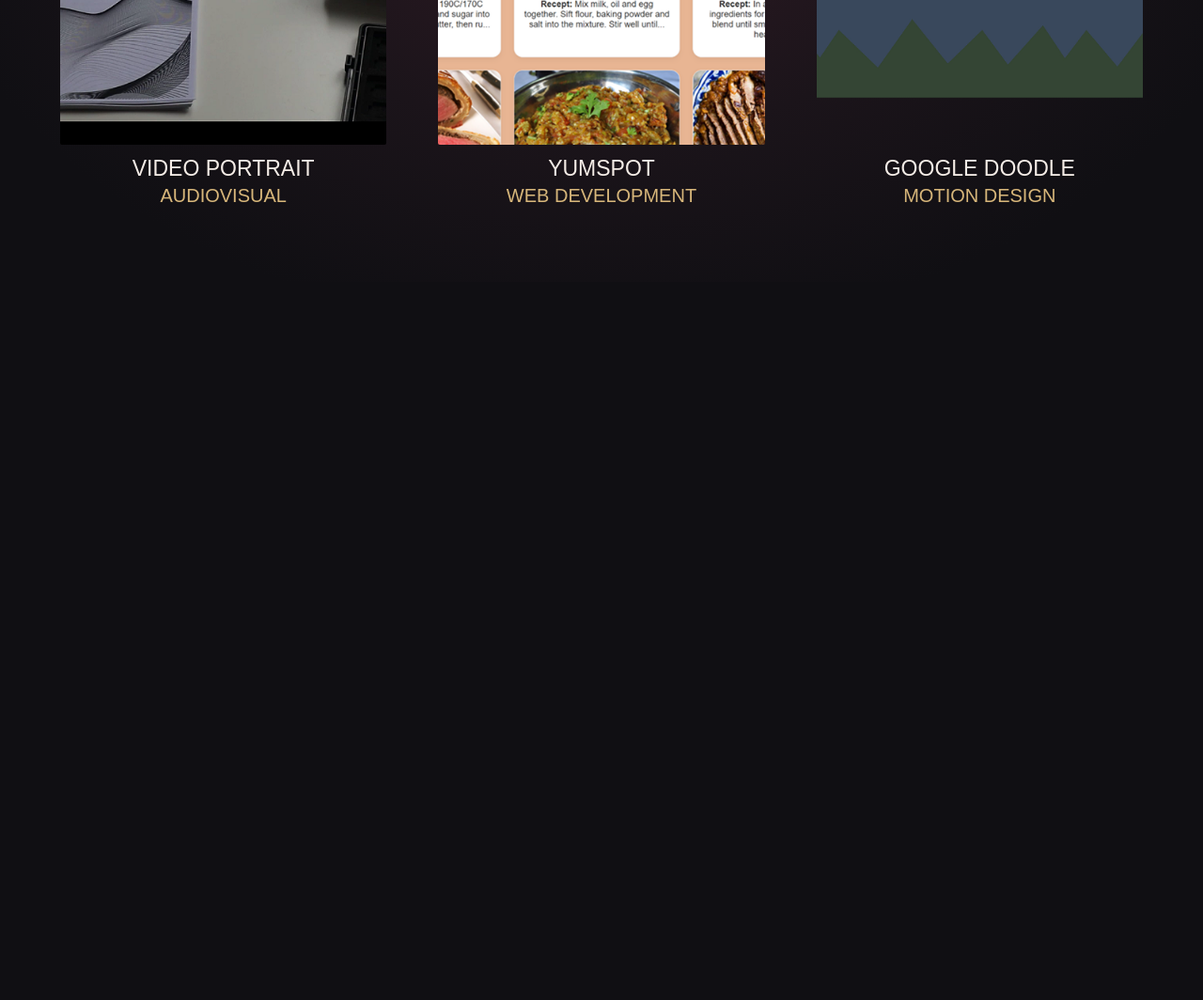
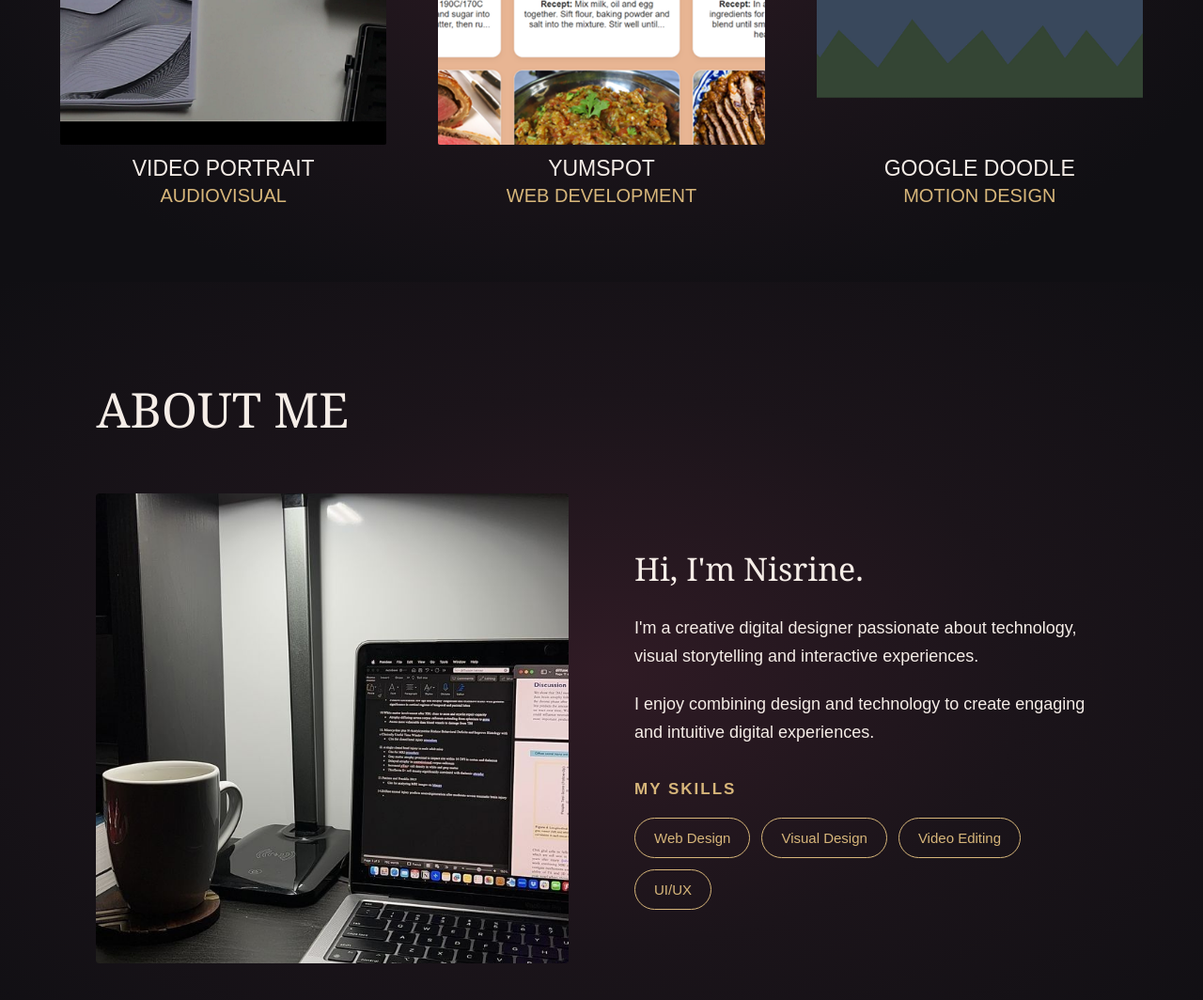
Before and after one commit to nis-sr/DigitalTooling-portfolio-nisrineassarar, a website built with Vite: page index.html in a window 1280 px wide. Shown: the part 1366-2430 px from the top of the page at 94% size. Before the commit the page ends 1666 px from the top, so only its background shows below. Built offline with nearby package versions, Linux system fonts and the light colour scheme.

Commit message:
Add and style About Me section

```diff
--- a/src/main.js
+++ b/src/main.js
@@ -3,6 +3,7 @@ import logo from './assets/logo.svg';
 import videoPortrait from './assets/video-portrait.png';
 import yumspot from './assets/yumspot.png';
 import googleDoodle from './assets/google-doodle.png';
+import aboutMe from './assets/about-me.jpg';
 
 document.querySelector('#app').innerHTML = `
   <header>
@@ -87,6 +88,48 @@ document.querySelector('#app').innerHTML = `
 
       </div>
     </section>
+
+    <!-- ===== ABOUT ME ===== -->
+
+<section id="about" class="about-section">
+
+  <h2>ABOUT ME</h2>
+
+  <div class="about-container">
+
+    <div class="about-image">
+      <img src="${aboutMe}" alt="Creative workspace with laptop and desk accessories">
+    </div>
+
+    <div class="about-content">
+
+      <h3>Hi, I'm Nisrine.</h3>
+
+      <p>
+        I'm a creative digital designer passionate about technology,
+        visual storytelling and interactive experiences.
+      </p>
+
+      <p>
+        I enjoy combining design and technology to create engaging
+        and intuitive digital experiences.
+      </p>
+
+      <h4>MY SKILLS</h4>
+
+      <div class="skills-list">
+        <span>Web Design</span>
+        <span>Visual Design</span>
+        <span>Video Editing</span>
+        <span>UI/UX</span>
+      </div>
+
+    </div>
+
+  </div>
+
+</section>
+
     <!-- Video Portrait Modal -->
 <div id="video-modal" class="project-modal" role="dialog"
      aria-modal="true" aria-labelledby="video-modal-title"
--- a/src/style.css
+++ b/src/style.css
@@ -558,3 +558,99 @@ nav > a {
   text-decoration: none;
   text-align: center;
 }
+
+/* ===== ABOUT SECTION ===== */
+
+.about-section {
+  min-height: 100vh;
+  padding: 100px 8%;
+  background: radial-gradient(
+    ellipse at center,
+    #301b25 0%,
+    #1b141a 50%,
+    #100f13 100%
+  );
+  color: #f5ede7;
+}
+
+.about-section h2 {
+  font-family: Georgia, serif;
+  font-size: clamp(32px, 4vw, 52px);
+  font-weight: normal;
+  margin: 0 0 55px;
+}
+
+.about-container {
+  display: grid;
+  grid-template-columns: 1fr 1fr;
+  gap: 70px;
+  align-items: center;
+}
+
+.about-image img {
+  display: block;
+  width: 100%;
+  height: 500px;
+  object-fit: cover;
+  border-radius: 4px;
+}
+
+.about-content h3 {
+  font-family: Georgia, serif;
+  font-size: 34px;
+  font-weight: normal;
+  margin: 0 0 25px;
+}
+
+.about-content p {
+  font-size: 18px;
+  line-height: 1.7;
+  margin-bottom: 20px;
+}
+
+.about-content h4 {
+  color: #d7b67a;
+  letter-spacing: 2px;
+  font-size: 17px;
+  margin: 35px 0 20px;
+}
+
+.skills-list {
+  display: flex;
+  flex-wrap: wrap;
+  gap: 12px;
+}
+
+.skills-list span {
+  padding: 12px 20px;
+  border: 1px solid #d7b67a;
+  border-radius: 30px;
+  color: #d7b67a;
+  font-size: 15px;
+}
+
+/* ===== RESPONSIVE ABOUT ===== */
+
+@media (max-width: 768px) {
+  .about-section {
+    padding: 80px 7%;
+  }
+
+  .about-container {
+    grid-template-columns: 1fr;
+    gap: 35px;
+  }
+
+  .about-image img {
+    height: auto;
+    max-height: 450px;
+  }
+
+  .about-content h3 {
+    font-size: 28px;
+  }
+
+  .about-content p {
+    font-size: 16px;
+  }
+}
```
Also changed, not shown: src/assets/about-me.jpg (added).
